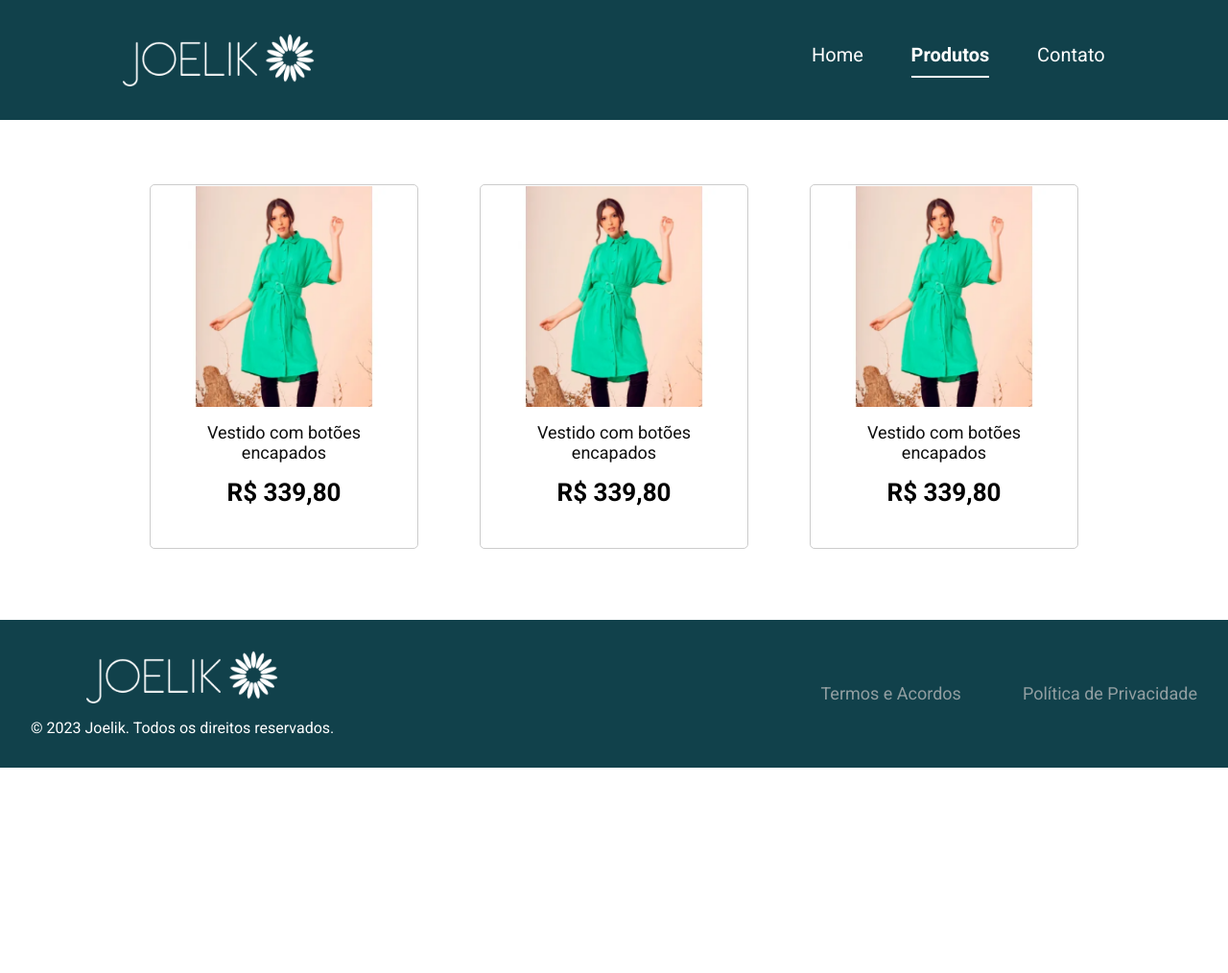
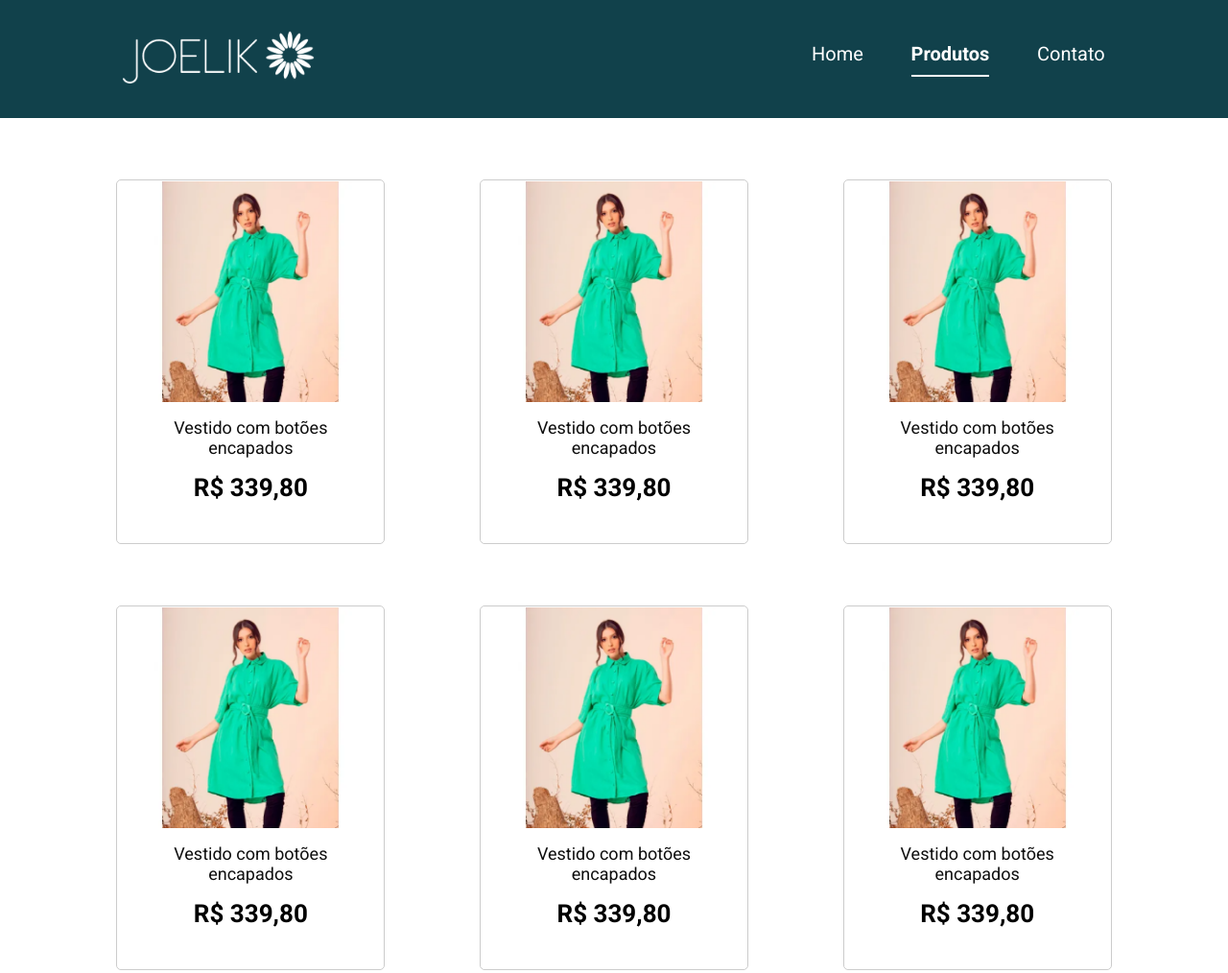
Before and after one commit to Elias-Neto/comeiaAcademy-projeto01, a plain HTML site: page pages/products/index.html in a window 1280 px wide. Shown: the top 1014 px of the page at 96% size. Before the commit the page ends 800 px from the top, so only its background shows below. Drawn offline with Linux system fonts and the light colour scheme.

Commit message:
ajust responsivity

```diff
--- a/pages/contact/style.css
+++ b/pages/contact/style.css
@@ -96,3 +96,12 @@ tr:nth-child(even) {
     padding: 2.4rem;
   }
 }
+
+@media (min-width: 1024px) {
+  main {
+    display: grid !important;
+    grid-template-columns: 1fr 1fr;
+
+    max-width: 120rem;
+  }
+}
--- a/pages/products/index.html
+++ b/pages/products/index.html
@@ -8,7 +8,7 @@
     <meta http-equiv="X-UA-Compatible" content="IE=edge" />
     <meta name="viewport" content="width=device-width, initial-scale=1.0" />
 
-    <title>Products</title>
+    <title>Produtos</title>
     <link
       rel="shortcut icon"
       href="../../assets/logo.png"
@@ -26,13 +26,15 @@
   <body>
     <header class="flex">
       <div class="wrapper flex">
-        <img
-          src="../../assets/logo-name.png"
-          alt="Logo da Joelik"
-          class="logo"
-        />
+        <a href="../home/">
+          <img
+            src="../../assets/logo-name.png"
+            alt="Logo da Joelik"
+            class="logo"
+          />
+        </a>
 
-        <nav>
+        <nav class="flex">
           <ul class="flex">
             <a href="../home/">
               <li class="hvr-underline-from-left">Home</li>
@@ -49,6 +51,36 @@
     </header>
 
     <main class="flex">
+      <div class="card flex">
+        <img
+          src="../../assets/product.png"
+          alt="Modelo com um Vestido com botões encapados"
+        />
+        <p>Vestido com botões encapados</p>
+        <span>R$ 339,80</span>
+        <button>Ver Produto</button>
+      </div>
+
+      <div class="card flex">
+        <img
+          src="../../assets/product.png"
+          alt="Modelo com um Vestido com botões encapados"
+        />
+        <p>Vestido com botões encapados</p>
+        <span>R$ 339,80</span>
+        <button>Ver Produto</button>
+      </div>
+
+      <div class="card flex">
+        <img
+          src="../../assets/product.png"
+          alt="Modelo com um Vestido com botões encapados"
+        />
+        <p>Vestido com botões encapados</p>
+        <span>R$ 339,80</span>
+        <button>Ver Produto</button>
+      </div>
+
       <div class="card flex">
         <img
           src="../../assets/product.png"
--- a/styles/global.css
+++ b/styles/global.css
@@ -10,6 +10,10 @@
 
 .flex {
   display: flex;
+}
+
+.grid {
+  display: grid;
 }
 
 .hvr-underline-from-left {
@@ -46,11 +50,6 @@
 body {
   font-size: 1.6rem;
   text-align: center;
-
-  height: 100vh;
-
-  display: grid;
-  grid-template-areas: "header" "main" "footer";
 }
 
 body,
--- a/styles/layout.css
+++ b/styles/layout.css
@@ -8,6 +8,7 @@ header {
 header .wrapper {
   flex-direction: column;
   align-items: center;
+  justify-content: center;
   gap: 4.8rem;
 
   width: 100%;
@@ -20,9 +21,11 @@ header .wrapper {
 
 nav {
   width: 100%;
+  justify-content: center;
 }
 
 nav ul {
+  width: 100%;
   justify-content: space-between;
 }
 
@@ -83,6 +86,10 @@ footer .text-wrapper a {
     padding: 3.2rem;
   }
 
+  header .wrapper {
+    flex-direction: row;
+  }
+
   nav ul {
     justify-content: end;
     gap: 5rem;
```
Also changed, not shown: pages/contact/index.html (+9 -7 lines), pages/home/index.html (+9 -7 lines).
